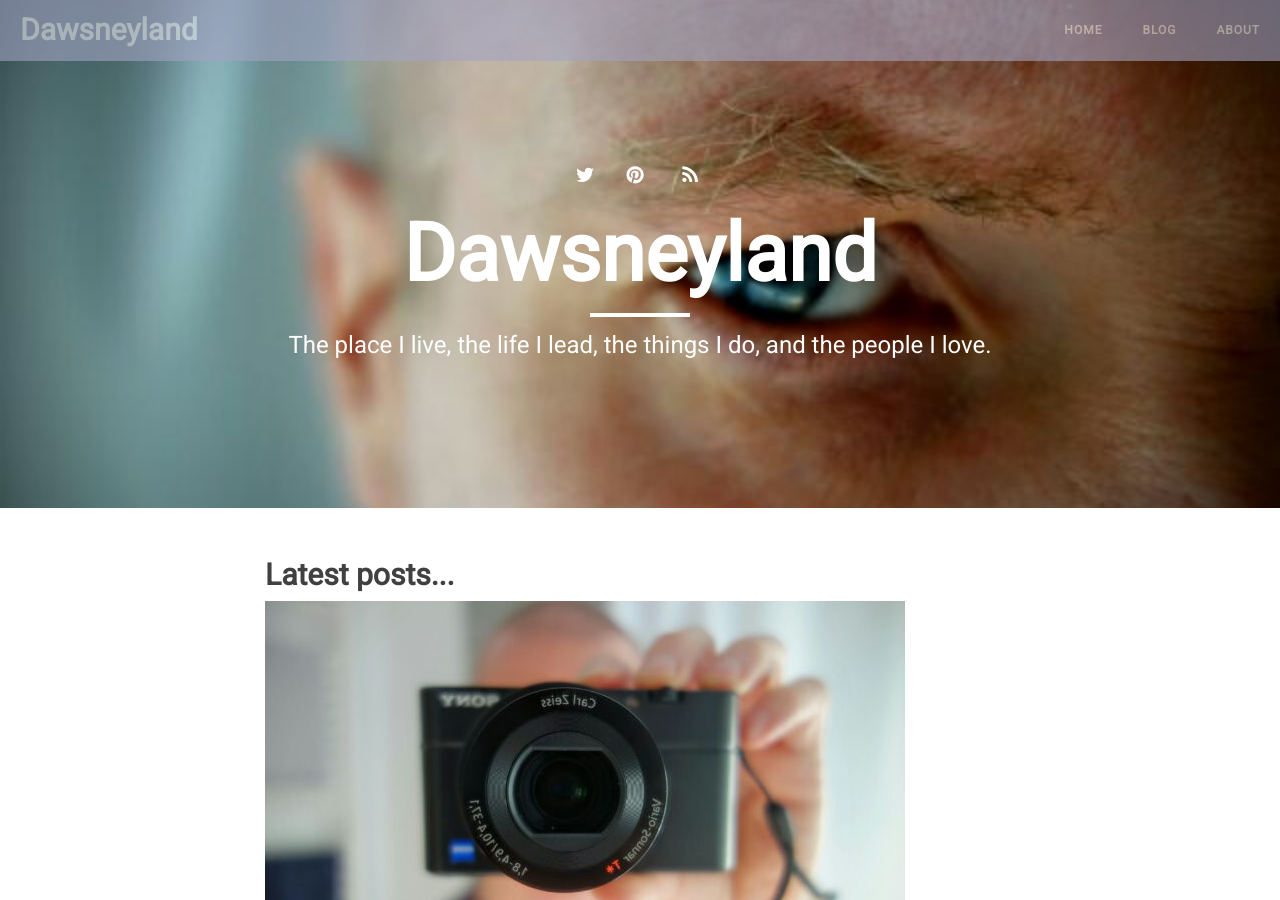
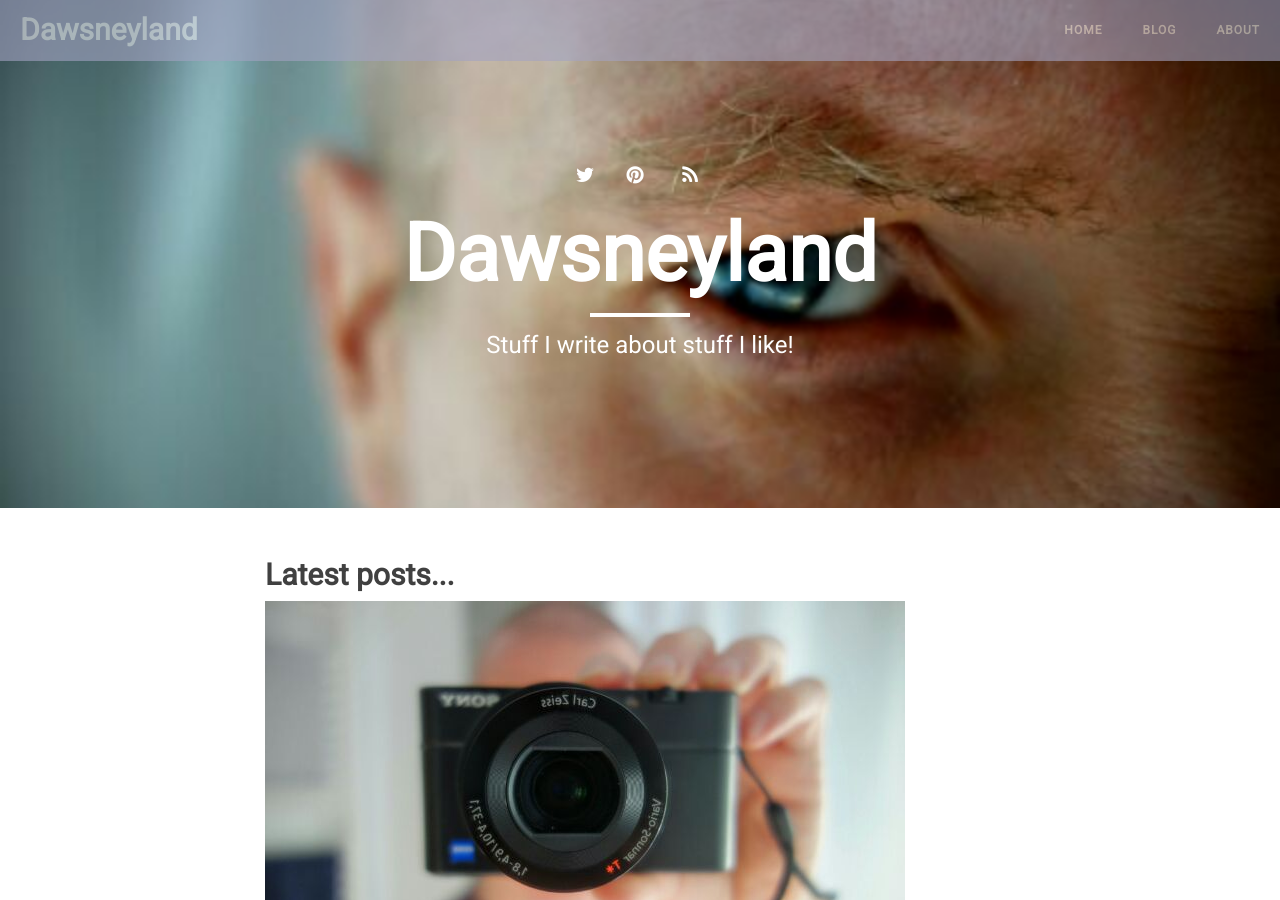
Before and after one commit to dawsneyland/formerdland, a Jekyll site: the page built from index.html, in a window 1280 px wide and 900 px high. Built offline with Jekyll 4.4.1, drawn with Linux system fonts in a browser that asks for light colours; nearby versions of some CDN libraries; the list of posts is cut into pages by our own code.

Commit message:
Update index.html

```diff
--- a/index.html
+++ b/index.html
@@ -1,6 +1,7 @@
 ---
 layout: page
-description: "The place I live, the life I lead, the things I do, and the people I love."
+# description: "The place I live, the life I lead, the things I do, and the people I love."
+description: "Stuff I write about stuff I like!"
 ---
 <h2>Latest posts...</h2>
 
```
